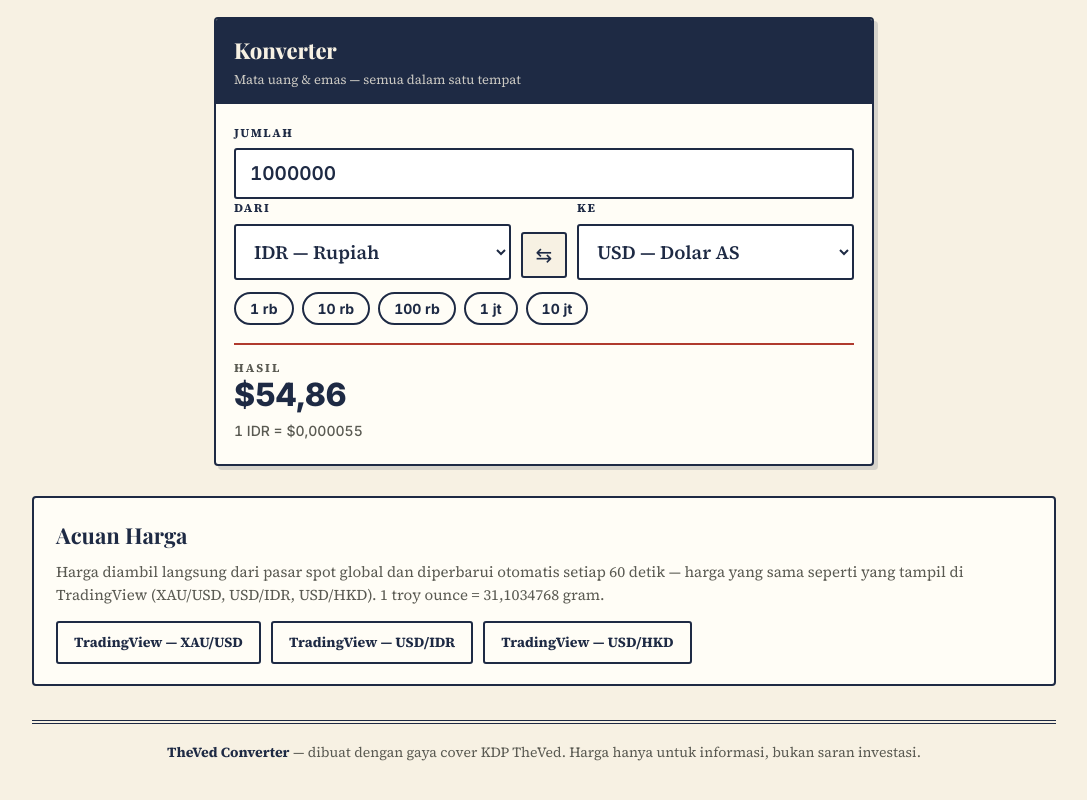
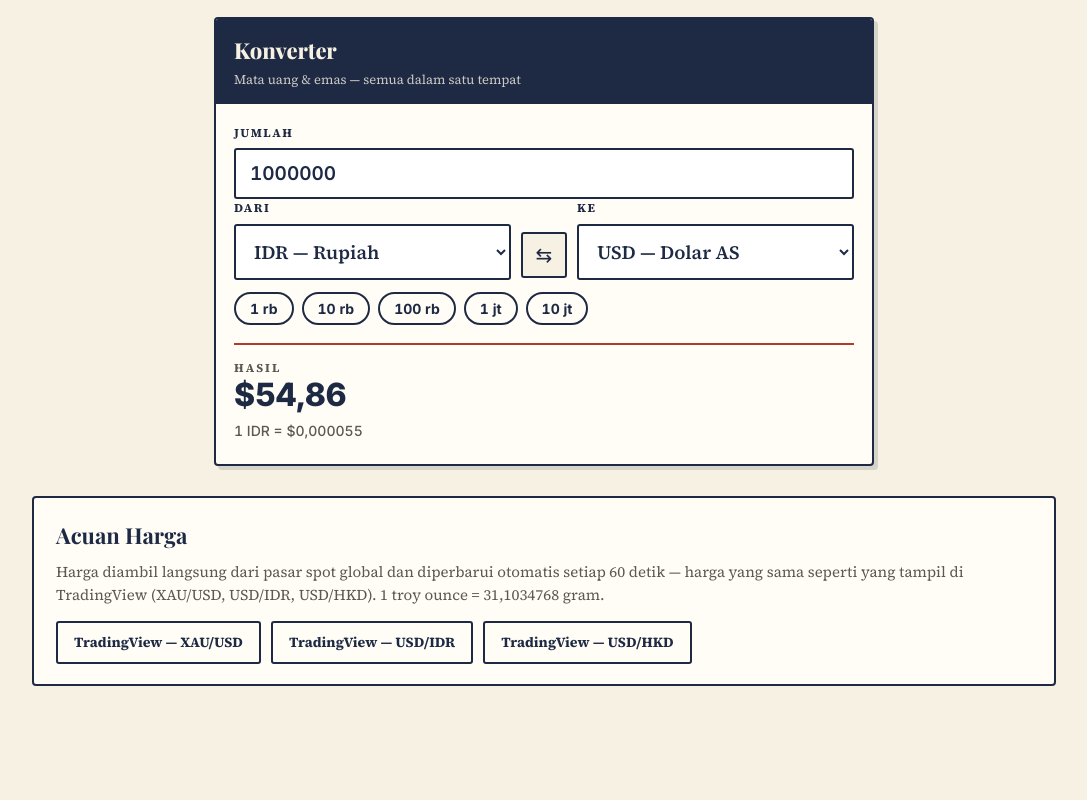
Before and after one commit to vedreal/theved-converter, a plain HTML site: page index.html in a window 1280 px wide. Shown: the part 510-1310 px from the top of the page, without its empty margins (96-1183 px from the left). After the commit the page ends 1256 px from the top, so only its background shows below. Drawn offline with nearby package versions, Linux system fonts and the light colour scheme; no server answers.

Commit message:
Remove footer disclaimer text at the bottom of the page

```diff
--- a/index.html
+++ b/index.html
@@ -97,9 +97,6 @@
   .tv-links a{display:inline-block; padding:9px 16px; border:2px solid var(--navy); color:var(--navy);
     text-decoration:none; font-weight:700; font-size:14px; border-radius:3px;}
   .tv-links a:hover{background:var(--navy); color:var(--cream);}
-  footer{margin-top:34px; border-top:4px double var(--navy); padding-top:18px; text-align:center;
-    color:var(--muted); font-size:14px;}
-  footer b{color:var(--navy);}
   .error{display:none; margin-top:14px; padding:12px 16px; border:2px solid var(--red); background:#FBEDEA;
     color:var(--red); font-weight:700; border-radius:3px;}
 </style>
@@ -179,9 +176,6 @@
     </div>
   </section>
 
-  <footer>
-    <b>TheVed Converter</b> — <span data-i18n="footer">dibuat dengan gaya cover KDP TheVed. Harga hanya untuk informasi, bukan saran investasi.</span>
-  </footer>
 
 </div>
 <script>
@@ -203,7 +197,6 @@ const I18N = {
     cvTitle: "Konverter", cvSub: "Mata uang & emas \u2014 semua dalam satu tempat",
     refTitle: "Acuan Harga",
     refText: "Harga diambil langsung dari pasar spot global dan diperbarui otomatis setiap 60 detik \u2014 harga yang sama seperti yang tampil di TradingView (XAU/USD, USD/IDR, USD/HKD). 1 troy ounce = 31,1034768 gram.",
-    footer: "dibuat dengan gaya cover KDP TheVed. Harga hanya untuk informasi, bukan saran investasi.",
     gram: "gram", oz: "oz", perGram: "per gram", perOz: "per troy oz",
     fetchFail: "Gagal memuat harga live \u2014 menampilkan harga terakhir yang tersimpan. Coba segarkan lagi."
   },
@@ -217,7 +210,6 @@ const I18N = {
     cvTitle: "Converter", cvSub: "Currency & gold \u2014 everything in one place",
     refTitle: "Price Reference",
     refText: "Prices come straight from the global spot market and refresh automatically every 60 seconds \u2014 the same prices shown on TradingView (XAU/USD, USD/IDR, USD/HKD). 1 troy ounce = 31.1034768 grams.",
-    footer: "made in TheVed KDP cover style. Prices are for information only, not investment advice.",
     gram: "grams", oz: "oz", perGram: "per gram", perOz: "per troy oz",
     fetchFail: "Could not load live prices \u2014 showing the last saved prices. Try refreshing again."
   },
@@ -231,7 +223,6 @@ const I18N = {
     cvTitle: "\u63db\u7b97\u5668", cvSub: "\u8ca8\u5e63\u8207\u9ec3\u91d1 \u2014 \u5168\u90e8\u96c6\u4e2d\u4e00\u8655",
     refTitle: "\u50f9\u683c\u4f9d\u64da",
     refText: "\u50f9\u683c\u4f86\u81ea\u5168\u7403\u73fe\u8ca8\u5e02\u5834\uff0c\u6bcf 60 \u79d2\u81ea\u52d5\u66f4\u65b0\u2014\u8207 TradingView \u986f\u793a\u7684\u50f9\u683c\u76f8\u540c\uff08XAU/USD\u3001USD/IDR\u3001USD/HKD\uff09\u30021 \u91d1\u76ce\u53f8 = 31.1034768 \u514b\u3002",
-    footer: "\u63a1\u7528 TheVed KDP \u5c01\u9762\u98a8\u683c\u88fd\u4f5c\u3002\u50f9\u683c\u50c5\u4f9b\u53c3\u8003\uff0c\u4e0d\u69cb\u6210\u6295\u8cc7\u5efa\u8b70\u3002",
     gram: "\u514b", oz: "\u76ce\u53f8", perGram: "\u6bcf\u514b", perOz: "\u6bcf\u91d1\u76ce\u53f8",
     fetchFail: "\u7121\u6cd5\u8f09\u5165\u5373\u6642\u50f9\u683c\u2014\u986f\u793a\u4e0a\u6b21\u4fdd\u5b58\u7684\u50f9\u683c\u3002\u8acb\u518d\u8a66\u5237\u65b0\u3002"
   }
```
